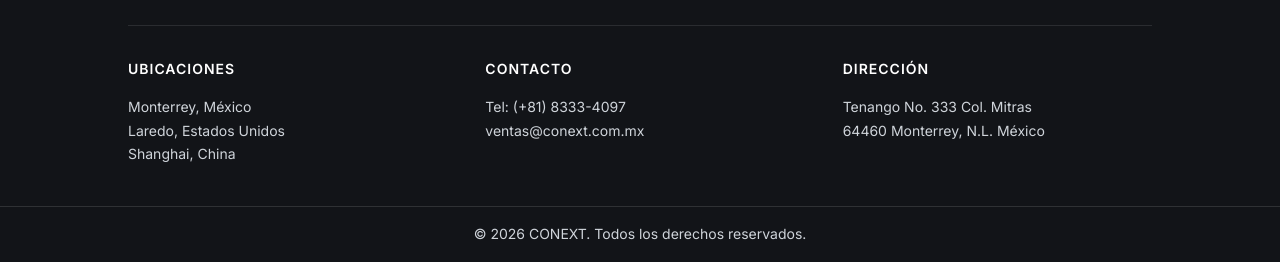
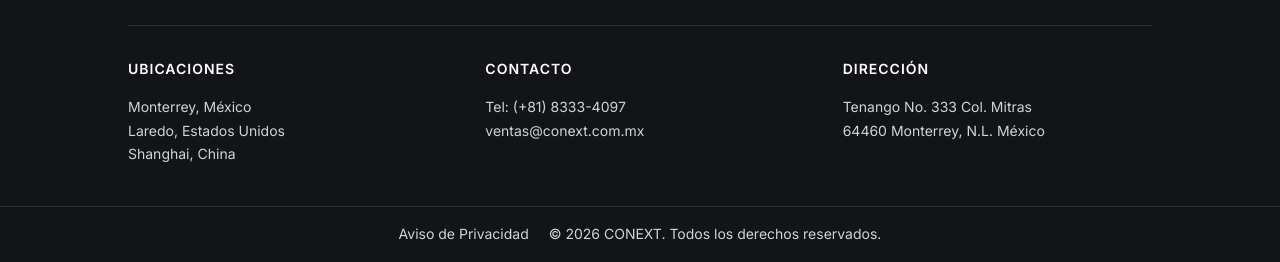
Before and after one commit to german-fut-2822/conext-lp, an Astro site: page / in a window 1280 px wide. Shown: the part 6569-6831 px from the top of the page. Built offline with nearby package versions, Linux system fonts and the light colour scheme; Astro itself is replaced by a stand-in of ours.

Commit message:
Regresa la liga al Aviso de Privacidad en el footer
El contenido de /aviso-privacidad ya existía completo; el ajuste de diseño
de Selene solo había quitado la liga del footer que apuntaba ahí.

Co-Authored-By: Claude Sonnet 5 <noreply@anthropic.com>

```diff
--- a/src/components/Footer.astro
+++ b/src/components/Footer.astro
@@ -30,6 +30,7 @@
     </div>
   </div>
   <div class="footer-bottom">
+    <a href="/aviso-privacidad" data-i18n="footer.mas.privacidad">Aviso de Privacidad</a>
     <p data-i18n="footer.copyright">© 2026 CONEXT. Todos los derechos reservados.</p>
   </div>
 </footer>
```
